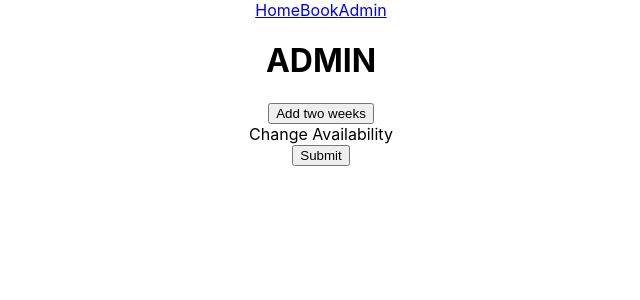
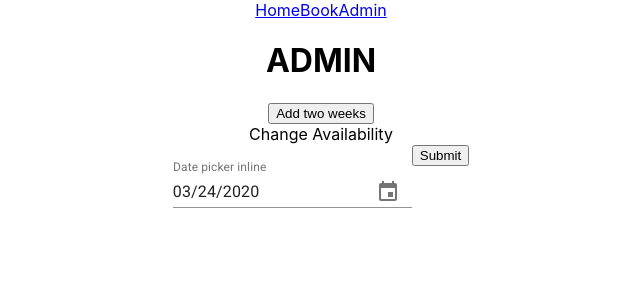
Before and after one commit to julienguyenn/car-detailing-site, a React (Create React App) app in the folder client/: page /admin in a window 1280 px wide. Shown: the top 300 px of the page, without its empty margins (319-959 px from the left). Built offline with nearby package versions, Linux system fonts and the light colour scheme.

Commit message:
added date picker to admin

```diff
--- a/client/src/admin/addSchedule.js
+++ b/client/src/admin/addSchedule.js
@@ -1,10 +1,16 @@
 import React, { useState } from 'react';
 import { addDays,
   format,
-   getDay } from 'date-fns';
+   getDay,
+  parse } from 'date-fns';
+import {
+  MuiPickersUtilsProvider,
+  KeyboardDatePicker
+} from '@material-ui/pickers';
 import DateFnsUtils from '@date-io/date-fns';
 const axios = require('axios').default;
 
+// Default schedule shows 8 to 9 is free (false means free time)
 const DEFAULT = {
   '8:00': false, '8:30': false, '9:00': false, '9:30': false, '10:00': false,
   '10:30': false, '11:00': false, '11:30': false,'12:00': false,'12:30': false,'1:00': false,
@@ -21,6 +27,7 @@ export default function AddSchedule({}) {
   }
 
 
+  // Adds dates with default times
   function addDates() {
     let date = new Date();
     for (let count = 0; count <= 14; count++) {
@@ -38,6 +45,21 @@ export default function AddSchedule({}) {
     <div>
       <button onClick={addDates}>Add two weeks</button>
       <div>Change Availability</div>
+      <MuiPickersUtilsProvider utils={DateFnsUtils}>
+        <KeyboardDatePicker
+          disableToolbar
+          variant="inline"
+          format="MM/dd/yyyy"
+          margin="normal"
+          id="date-picker-inline"
+          label="Date picker inline"
+          // value={selectedDate}
+          // onChange={handleDateChange}
+          KeyboardButtonProps={{
+            'aria-label': 'change date',
+          }}
+        />
+      </MuiPickersUtilsProvider>
       <button onClick={addSchedule}>Submit</button>
     </div>
   )
```
